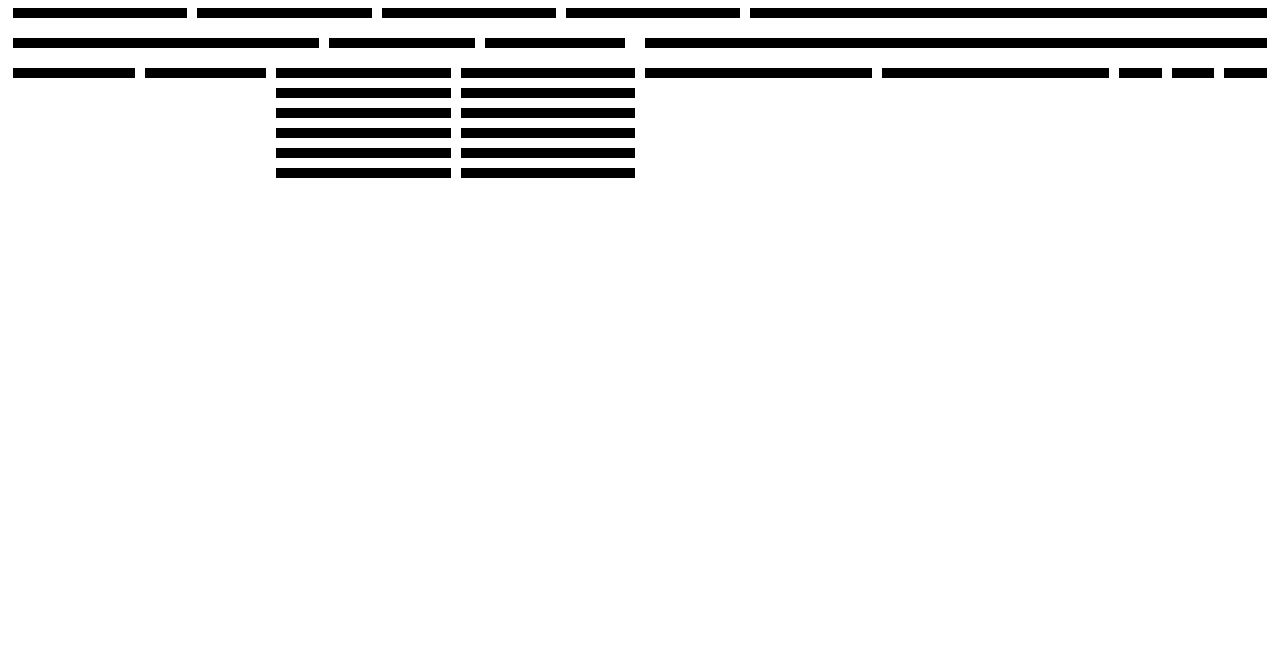
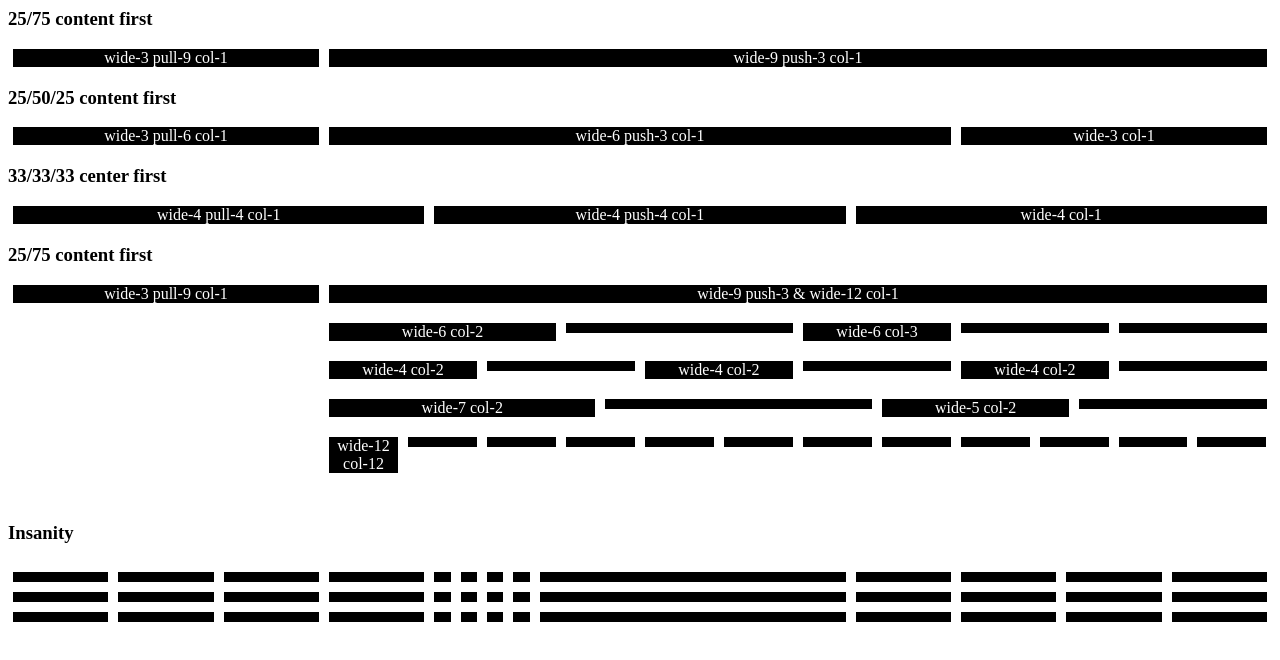
Before and after one commit to EclipseGc/Gauge, a plain HTML site: page index.html in a window 1280 px wide. Drawn offline with Linux system fonts and the light colour scheme.

Commit message:
Adding better examples to the index.html

```diff
--- a/index.html
+++ b/index.html
@@ -4,39 +4,88 @@
     <link rel="stylesheet" type="text/css" href="css/grid.css" />
     <style>
       .filler {
-        height:10px;
+        min-height:10px;
         background-color:#000;
         margin-bottom:10px;
+        color:#fff;
+        text-align:center;
       }
     </style>
   </head>
-  <body>
-    <div class="container">
-      <div class="wide-7 col-4">
+  <body class="container">
+    <h3>25/75 content first</h3>
+    <div class="wide-9 push-3 col-1"><div class="filler">wide-9 push-3 col-1</div></div>
+    <div class="wide-3 pull-9 col-1"><div class="filler">wide-3 pull-9 col-1</div></div>
+
+    <h3>25/50/25 content first</h3>
+    <div class="wide-6 push-3 col-1"><div class="filler">wide-6 push-3 col-1</div></div>
+    <div class="wide-3 pull-6 col-1"><div class="filler">wide-3 pull-6 col-1</div></div>
+    <div class="wide-3 col-1"><div class="filler">wide-3 col-1</div></div>
+
+    <h3>33/33/33 center first</h3>
+    <div class="wide-4 push-4 col-1"><div class="filler">wide-4 push-4 col-1</div></div>
+    <div class="wide-4 pull-4 col-1"><div class="filler">wide-4 pull-4 col-1</div></div>
+    <div class="wide-4 col-1"><div class="filler">wide-4 col-1</div></div>
+
+    <h3>25/75 content first</h3>
+    <div class="wide-9 push-3">
+      <div class="wide-12 col-1">
+        <div class="filler">wide-9 push-3 & wide-12 col-1</div>
+      </div>
+      <div class="wide-6 col-2">
+        <div class="filler">wide-6 col-2</div>
+        <div class="filler"></div>
+      </div>
+      <div class="wide-6 col-3">
+        <div class="filler">wide-6 col-3</div>
+        <div class="filler"></div>
+        <div class="filler"></div>
+      </div>
+      <div class="wide-4 col-2">
+        <div class="filler">wide-4 col-2</div>
+        <div class="filler"></div>
+      </div>
+      <div class="wide-4 col-2">
+        <div class="filler">wide-4 col-2</div>
+        <div class="filler"></div>
+      </div>
+      <div class="wide-4 col-2">
+        <div class="filler">wide-4 col-2</div>
+        <div class="filler"></div>
+      </div>
+      <div class="wide-7 col-2">
+        <div class="filler">wide-7 col-2</div>
+        <div class="filler"></div>
+      </div>
+      <div class="wide-5 col-2">
+        <div class="filler">wide-5 col-2</div>
+        <div class="filler"></div>
+      </div>
+      <div class="wide-12 col-12">
+        <div class="filler">wide-12 col-12</div>
+        <div class="filler"></div>
+        <div class="filler"></div>
+        <div class="filler"></div>
+        <div class="filler"></div>
+        <div class="filler"></div>
+        <div class="filler"></div>
+        <div class="filler"></div>
         <div class="filler"></div>
         <div class="filler"></div>
         <div class="filler"></div>
         <div class="filler"></div>
       </div>
-      <div class="wide-5 col-1">
+    </div>
+    <div class="wide-3 pull-9 col-1"><div class="filler">wide-3 pull-9 col-1</div></div>
+
+    <div class="wide-12"><h3>Insanity</h3></div>
+    <div class="push-4 wide-4">
+      <div class="push-3 wide-9 col-1">
         <div class="filler"></div>
-      </div>
-      <div class="wide-6 col-1">
-        <div class="col-2">
-          <div class="filler"></div>
-          <div class="col-2">
         <div class="filler"></div>
         <div class="filler"></div>
       </div>
-        </div>
-      </div>
-      <div class="wide-6 col-1">
-        <div class="filler"></div>
-      </div>
-
-      <div id="body" class="wide-12">
-        <div class="wide-6">
-          <div class="wide-7 col-2 push-5">
+      <div class="pull-9 wide-3 col-4">
         <div class="filler"></div>
         <div class="filler"></div>
         <div class="filler"></div>
@@ -50,25 +99,34 @@
         <div class="filler"></div>
         <div class="filler"></div>
       </div>
-          <div class="wide-5 col-2 pull-7">
+    </div>
+    <div class="pull-4 wide-4 col-4">
       <div class="filler"></div>
       <div class="filler"></div>
-          </div>
-        </div>
-        <div class="wide-6">
-          <div class="wide-9 col-2">
       <div class="filler"></div>
       <div class="filler"></div>
-          </div>
-          <div class="wide-3 col-3">
+      <div class="filler"></div>
+      <div class="filler"></div>
+      <div class="filler"></div>
+      <div class="filler"></div>
+      <div class="filler"></div>
       <div class="filler"></div>
       <div class="filler"></div>
       <div class="filler"></div>
     </div>
-        </div>
-      </div>
-
-      <div id="footer" class="wide-1"></div>
+    <div class="wide-4 col-4">
+      <div class="filler"></div>
+      <div class="filler"></div>
+      <div class="filler"></div>
+      <div class="filler"></div>
+      <div class="filler"></div>
+      <div class="filler"></div>
+      <div class="filler"></div>
+      <div class="filler"></div>
+      <div class="filler"></div>
+      <div class="filler"></div>
+      <div class="filler"></div>
+      <div class="filler"></div>
     </div>
   </body>
 </html>
```
Lines whose indentation alone changed are shown as unchanged.
